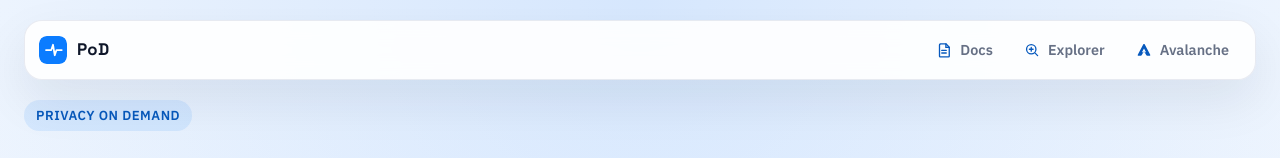
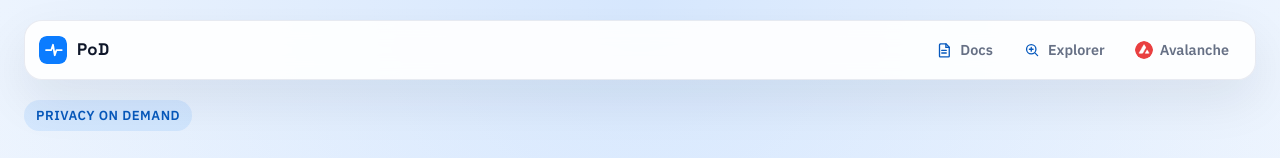
Before and after one commit to coti-io/pod-architecture, a React (Vite) app: page / in a window 1280 px wide. Shown: the top 158 px of the page. Built offline with nearby package versions, Linux system fonts and the light colour scheme.

Commit message:
Add Avalanche logo and update SiteNav component to use image instead of SVG. Introduced new styles for network icon in site navigation for improved visual consistency.

```diff
--- a/src/components/SiteNav.tsx
+++ b/src/components/SiteNav.tsx
@@ -50,9 +50,14 @@ function GithubIcon() {
 
 function AvalancheIcon() {
   return (
-    <svg viewBox="0 0 24 24" fill="currentColor" aria-hidden="true">
-      <path d="M12.9 4.4c-.35-.6-1.45-.6-1.8 0L3.7 18.2c-.36.62.1 1.4.9 1.4h3.2c.45 0 .86-.24 1.08-.63l3.12-5.4 3.12 5.4c.22.39.63.63 1.08.63h3.2c.8 0 1.26-.78.9-1.4L12.9 4.4Zm-.9 5.5L14.7 15H9.3L12 9.9Z" />
-    </svg>
+    <img
+      className="site-nav__network-icon"
+      src="/logos/avalanche.png"
+      alt=""
+      width={18}
+      height={18}
+      decoding="async"
+    />
   );
 }
 
--- a/src/styles.css
+++ b/src/styles.css
@@ -193,6 +193,14 @@ a {
   display: block;
 }
 
+.site-nav__network-icon {
+  width: 18px;
+  height: 18px;
+  border-radius: 50%;
+  display: block;
+  object-fit: cover;
+}
+
 .site-nav__label {
   white-space: nowrap;
 }
```
Also changed, not shown: public/logos/avalanche.png (added).
